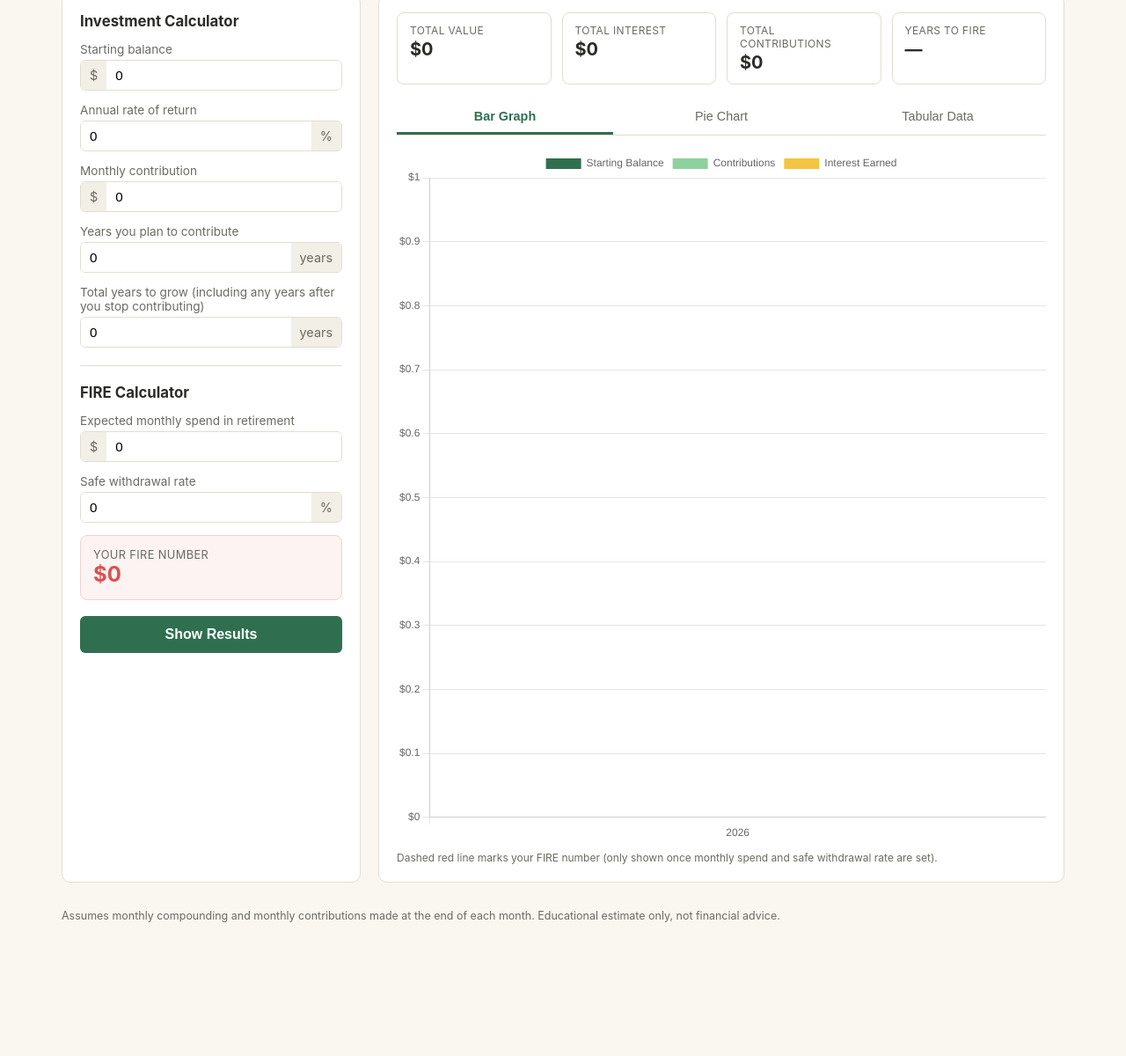
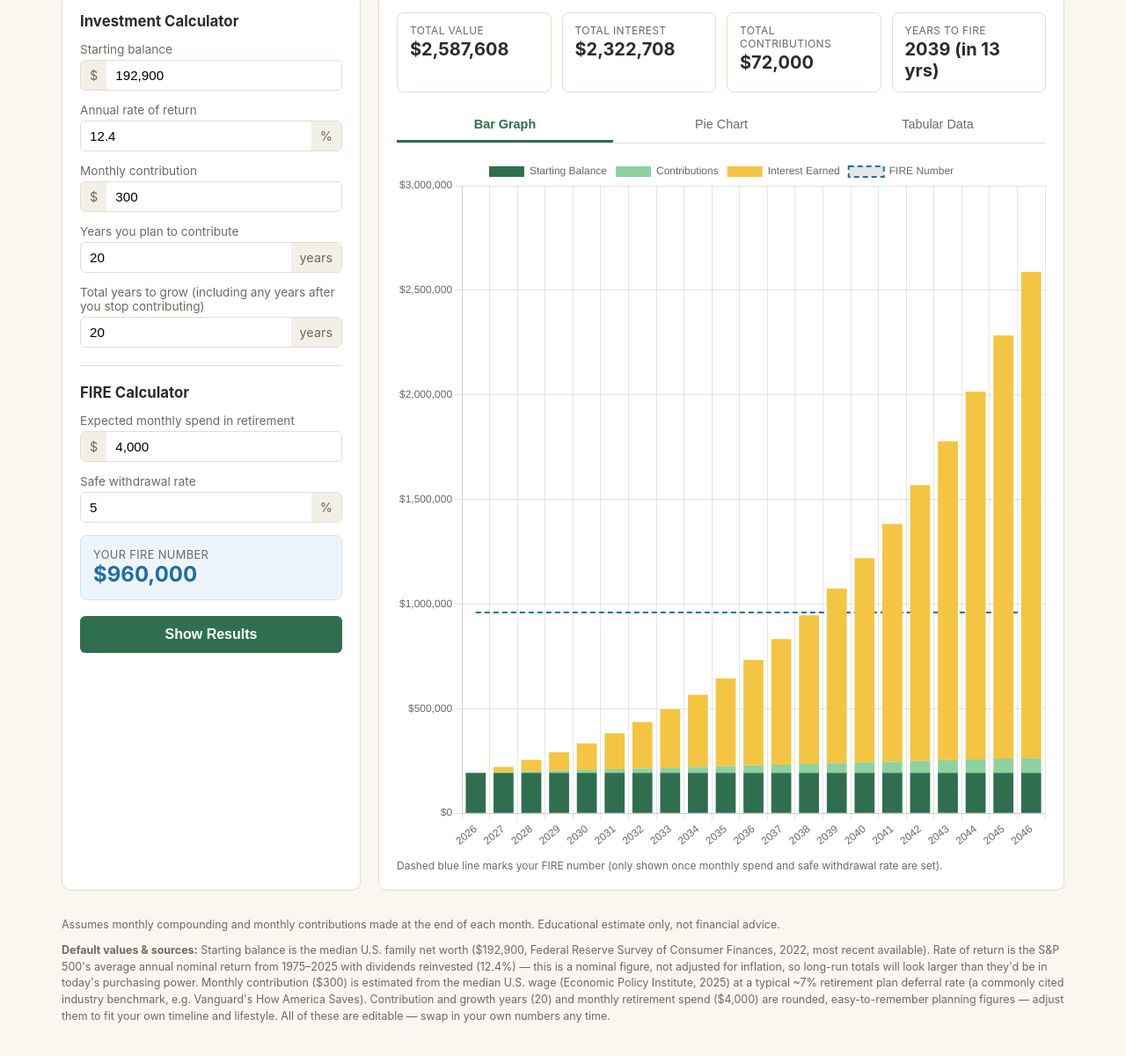
Before and after one commit to shinabarger/investment-and-fire-calculator, a plain HTML site: page index.html in a window 1280 px wide. Shown: the part 110-1310 px from the top of the page at 88% size. Before the commit the page ends 1218 px from the top, so only its background shows below. Drawn offline with nearby package versions, Linux system fonts and the light colour scheme.

Commit message:
Update index.html
made the colors more accessible and color blind friendly, added some default values so the chart is prepopulated when it is first viewed

```diff
--- a/index.html
+++ b/index.html
@@ -3,14 +3,14 @@
 <head>
 <meta charset="UTF-8">
 <meta name="viewport" content="width=device-width, initial-scale=1.0">
-<title>Compound Interest &amp; FIRE Calculator</title>
+<title>Investment &amp; FIRE Calculator</title>
 <script src="https://cdnjs.cloudflare.com/ajax/libs/Chart.js/4.5.0/chart.umd.min.js" onerror="this.onerror=null;var s=document.createElement('script');s.src='https://cdn.jsdelivr.net/npm/chart.js@4.5.0/dist/chart.umd.min.js';document.head.appendChild(s);"></script>
 <style>
   :root {
     --dark-green: #2f6f4f;
     --light-green: #8fd19e;
     --yellow: #f4c542;
-    --fire-red: #d9534f;
+    --fire-blue: #1d6fa5;
     --cream: #faf7f0;
     --card-bg: #ffffff;
     --border: #e2ddd0;
@@ -64,6 +64,12 @@
     color: var(--muted);
     margin-bottom: 4px;
   }
+  .field-note {
+    font-size: 0.72rem;
+    color: var(--muted);
+    margin-top: 4px;
+    line-height: 1.3;
+  }
   .input-wrap {
     display: flex;
     align-items: center;
@@ -90,8 +96,8 @@
     margin: 20px 0;
   }
   .fire-box {
-    background: #fdf3f2;
-    border: 1px solid #f0d3d1;
+    background: #eef5fa;
+    border: 1px solid #cfe1ee;
     border-radius: 8px;
     padding: 14px;
     margin: 14px 0 18px;
@@ -105,7 +111,7 @@
   .fire-box .fire-value {
     font-size: 1.5rem;
     font-weight: 700;
-    color: var(--fire-red);
+    color: var(--fire-blue);
   }
   button#calcBtn {
     width: 100%;
@@ -193,17 +199,20 @@
     margin-top: 30px;
     font-size: 0.78rem;
     color: var(--muted);
+    line-height: 1.5;
   }
+  footer p { margin: 0 0 10px; }
+  footer p:last-child { margin-bottom: 0; }
 </style>
 </head>
 <body>
 <div class="container">
   <header>
-    <h1>Compound Interest &amp; FIRE Calculator</h1>
+    <h1>Investment &amp; FIRE Calculator</h1>
     <p>Project your investment growth, then see how it stacks up against your Financial Independence, Retire Early (FIRE) number.</p>
   </header>
 
-  <div id="errorBanner" style="display:none; background:#fdf3f2; border:1px solid #f0d3d1; color:#a83a34; padding:12px 14px; border-radius:8px; margin-bottom:16px; font-size:0.9rem;"></div>
+  <div id="errorBanner" style="display:none; background:#eef5fa; border:1px solid #cfe1ee; color:#124d75; padding:12px 14px; border-radius:8px; margin-bottom:16px; font-size:0.9rem;"></div>
 
   <div class="grid">
     <div class="panel">
@@ -211,27 +220,27 @@
 
       <div class="field">
         <label for="startingBalance">Starting balance</label>
-        <div class="input-wrap"><span>$</span><input type="text" inputmode="decimal" class="fmt-number" id="startingBalance" value="0"></div>
+        <div class="input-wrap"><span>$</span><input type="text" inputmode="decimal" class="fmt-number" id="startingBalance" value="192,900"></div>
       </div>
 
       <div class="field">
         <label for="annualReturn">Annual rate of return</label>
-        <div class="input-wrap"><input type="text" inputmode="decimal" class="fmt-number" id="annualReturn" value="0"><span>%</span></div>
+        <div class="input-wrap"><input type="text" inputmode="decimal" class="fmt-number" id="annualReturn" value="12.4"><span>%</span></div>
       </div>
 
       <div class="field">
         <label for="monthlyContribution">Monthly contribution</label>
-        <div class="input-wrap"><span>$</span><input type="text" inputmode="decimal" class="fmt-number" id="monthlyContribution" value="0"></div>
+        <div class="input-wrap"><span>$</span><input type="text" inputmode="decimal" class="fmt-number" id="monthlyContribution" value="300"></div>
       </div>
 
       <div class="field">
         <label for="contributionYears">Years you plan to contribute</label>
-        <div class="input-wrap"><input type="text" inputmode="decimal" class="fmt-number" id="contributionYears" value="0"><span>years</span></div>
+        <div class="input-wrap"><input type="text" inputmode="decimal" class="fmt-number" id="contributionYears" value="20"><span>years</span></div>
       </div>
 
       <div class="field">
         <label for="growthYears">Total years to grow (including any years after you stop contributing)</label>
-        <div class="input-wrap"><input type="text" inputmode="decimal" class="fmt-number" id="growthYears" value="0"><span>years</span></div>
+        <div class="input-wrap"><input type="text" inputmode="decimal" class="fmt-number" id="growthYears" value="20"><span>years</span></div>
       </div>
 
       <hr>
@@ -240,12 +249,12 @@
 
       <div class="field">
         <label for="monthlySpend">Expected monthly spend in retirement</label>
-        <div class="input-wrap"><span>$</span><input type="text" inputmode="decimal" class="fmt-number" id="monthlySpend" value="0"></div>
+        <div class="input-wrap"><span>$</span><input type="text" inputmode="decimal" class="fmt-number" id="monthlySpend" value="4,000"></div>
       </div>
 
       <div class="field">
         <label for="swr">Safe withdrawal rate</label>
-        <div class="input-wrap"><input type="text" inputmode="decimal" class="fmt-number" id="swr" value="0"><span>%</span></div>
+        <div class="input-wrap"><input type="text" inputmode="decimal" class="fmt-number" id="swr" value="5"><span>%</span></div>
       </div>
 
       <div class="fire-box">
@@ -272,7 +281,7 @@
 
       <div class="tab-pane active" id="tab-bar">
         <canvas id="barChart" height="320"></canvas>
-        <div class="legend-note">Dashed red line marks your FIRE number (only shown once monthly spend and safe withdrawal rate are set).</div>
+        <div class="legend-note">Dashed blue line marks your FIRE number (only shown once monthly spend and safe withdrawal rate are set).</div>
       </div>
 
       <div class="tab-pane" id="tab-pie">
@@ -293,7 +302,8 @@
   </div>
 
   <footer>
-    Assumes monthly compounding and monthly contributions made at the end of each month. Educational estimate only, not financial advice.
+    <p>Assumes monthly compounding and monthly contributions made at the end of each month. Educational estimate only, not financial advice.</p>
+    <p><strong>Default values &amp; sources:</strong> Starting balance is the median U.S. family net worth ($192,900, Federal Reserve Survey of Consumer Finances, 2022, most recent available). Rate of return is the S&amp;P 500's average annual nominal return from 1975&ndash;2025 with dividends reinvested (12.4%) &mdash; this is a nominal figure, not adjusted for inflation, so long-run totals will look larger than they'd be in today's purchasing power. Monthly contribution ($300) is estimated from the median U.S. wage (Economic Policy Institute, 2025) at a typical ~7% retirement plan deferral rate (a commonly cited industry benchmark, e.g. Vanguard's How America Saves). Contribution and growth years (20) and monthly retirement spend ($4,000) are rounded, easy-to-remember planning figures &mdash; adjust them to fit your own timeline and lifestyle. All of these are editable &mdash; swap in your own numbers any time.</p>
   </footer>
 </div>
 
@@ -302,7 +312,7 @@
     darkGreen: '#2f6f4f',
     lightGreen: '#8fd19e',
     yellow: '#f4c542',
-    fireRed: '#d9534f'
+    fireBlue: '#1d6fa5'
   };
 
   const fmtMoney = (v) => '$' + Math.round(v).toLocaleString('en-US');
@@ -421,7 +431,7 @@
         type: 'line',
         label: 'FIRE Number',
         data: data.years.map(() => fireNumber),
-        borderColor: COLORS.fireRed,
+        borderColor: COLORS.fireBlue,
         borderDash: [6, 4],
         borderWidth: 2,
         pointRadius: 0,
@@ -508,7 +518,7 @@
 
   function showError(msg) {
     const el = document.getElementById('errorBanner');
-    el.textContent = msg;
+    el.textContent = 'Error: ' + msg;
     el.style.display = 'block';
   }
 
```
